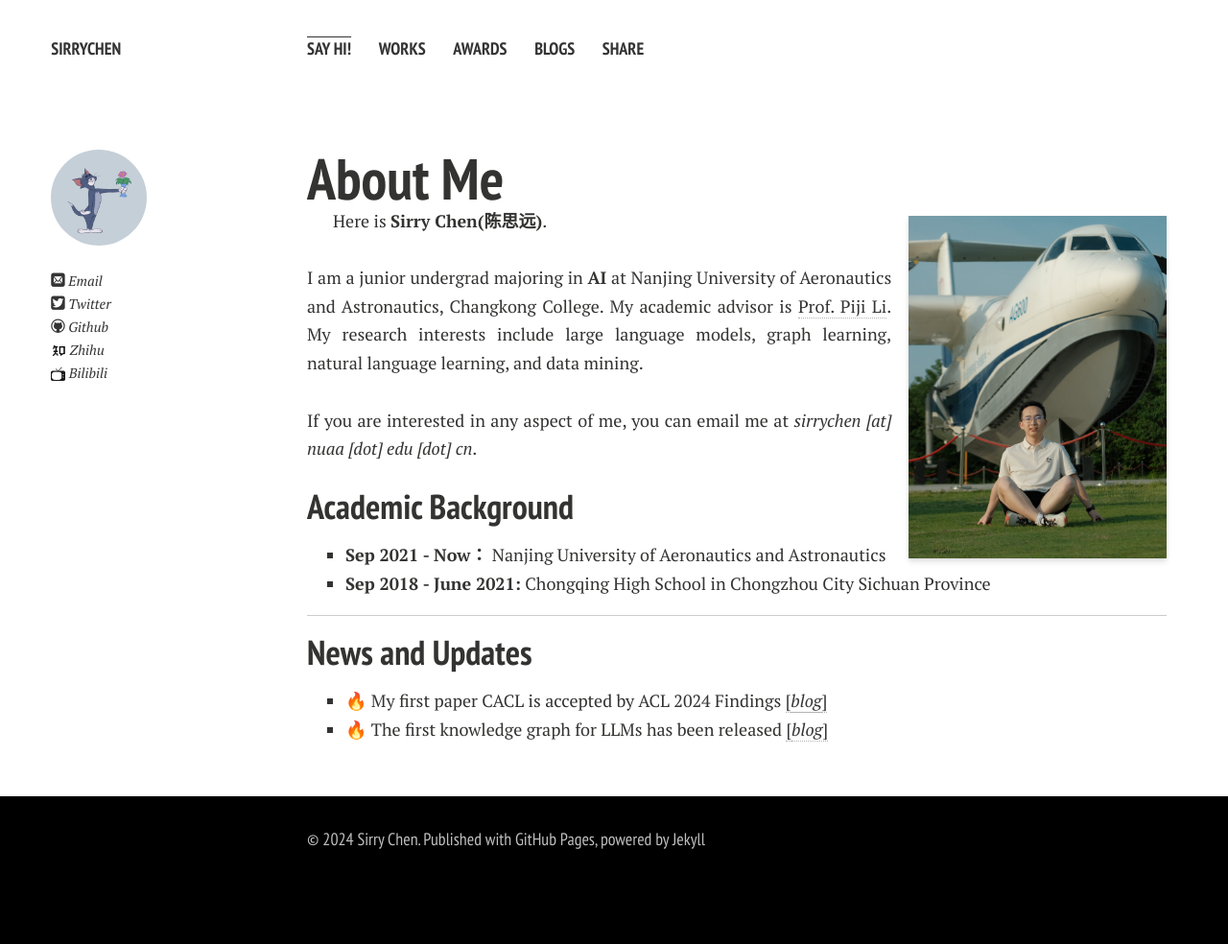
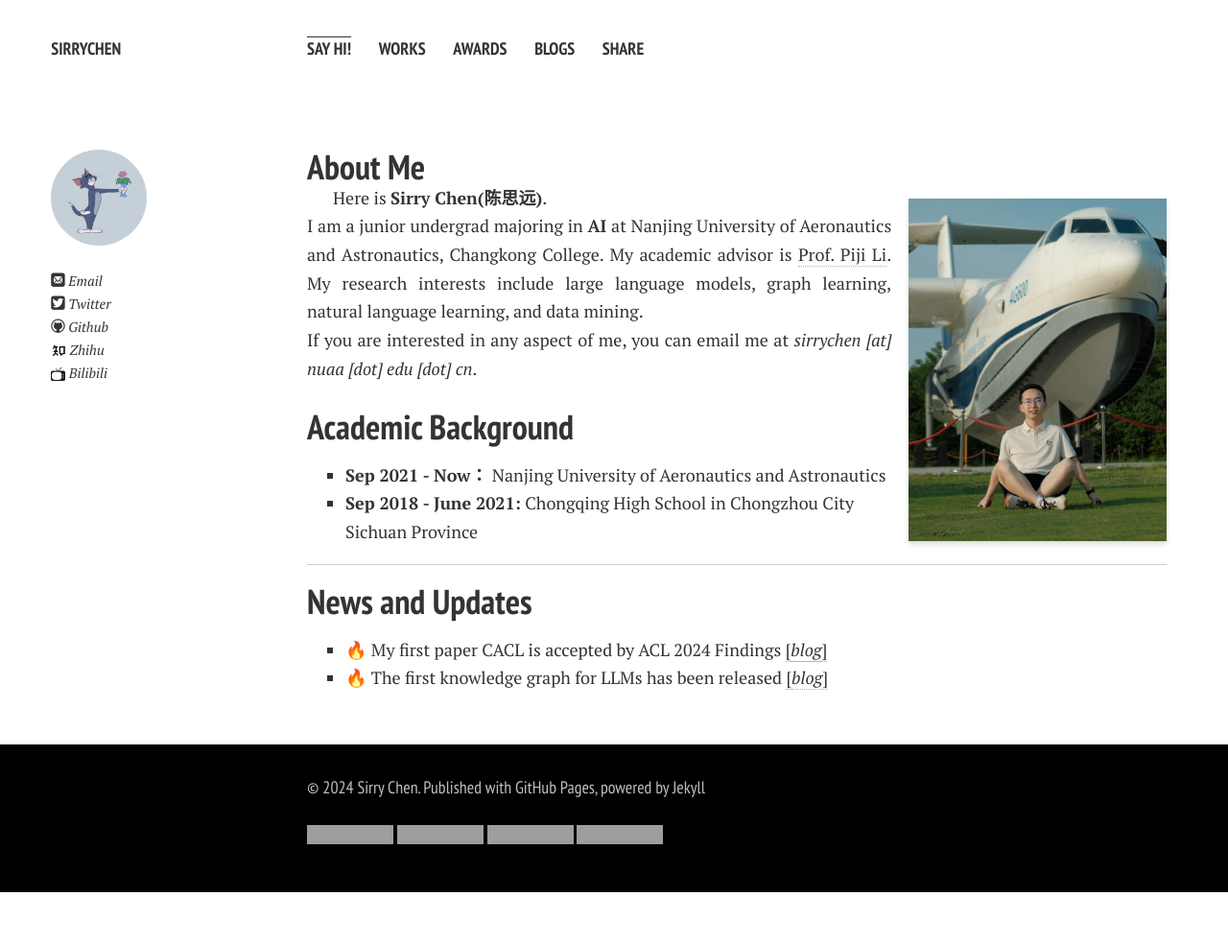
Before and after one commit to SirryChen/SirryChen.github.io, a Jekyll site: the page built from index.md, in a window 1280 px wide. Shown: the whole page at 96% size. Built offline with Jekyll 4.4.1, drawn with Linux system fonts in a browser that asks for light colours; comment, search, counter and statistics services are not loaded; a style sheet for code colours, icons or effects is not loaded; our own code applies the rules of GitHub Pages for plain Markdown files; after the commit the page ends 930 px from its top, so only the background shows below that; grey boxes are pictures that could not be loaded.

Commit message:
text fix

```diff
--- a/index.md
+++ b/index.md
@@ -2,7 +2,7 @@
 layout: page
 ---
 
-# About Me
+## About Me
 
 <img src="sirrychen.jpg" class="floatpic" width="310" height="410">
 
@@ -13,8 +13,8 @@
 If you are interested in any aspect of me, you can email me at *sirrychen [at] nuaa [dot] edu [dot] cn* -->
 
 <p style="text-align: justify;">
-    Here is <strong>Sirry Chen(陈思远)</strong>.<br><br>
-    I am a junior undergrad majoring in <strong>AI</strong> at Nanjing University of Aeronautics and Astronautics, Changkong College. My academic advisor is <a href="https://lipiji.com/" target="_blank">Prof. Piji Li</a>. My research interests include large language models, graph learning, natural language learning, and data mining. <br><br>
+    Here is <strong>Sirry Chen(陈思远)</strong>.<br>
+    I am a junior undergrad majoring in <strong>AI</strong> at Nanjing University of Aeronautics and Astronautics, Changkong College. My academic advisor is <a href="https://lipiji.com/" target="_blank">Prof. Piji Li</a>. My research interests include large language models, graph learning, natural language learning, and data mining. <br>
     If you are interested in any aspect of me, you can email me at <em>sirrychen [at] nuaa [dot] edu [dot] cn</em>.
 </p>
 
```
